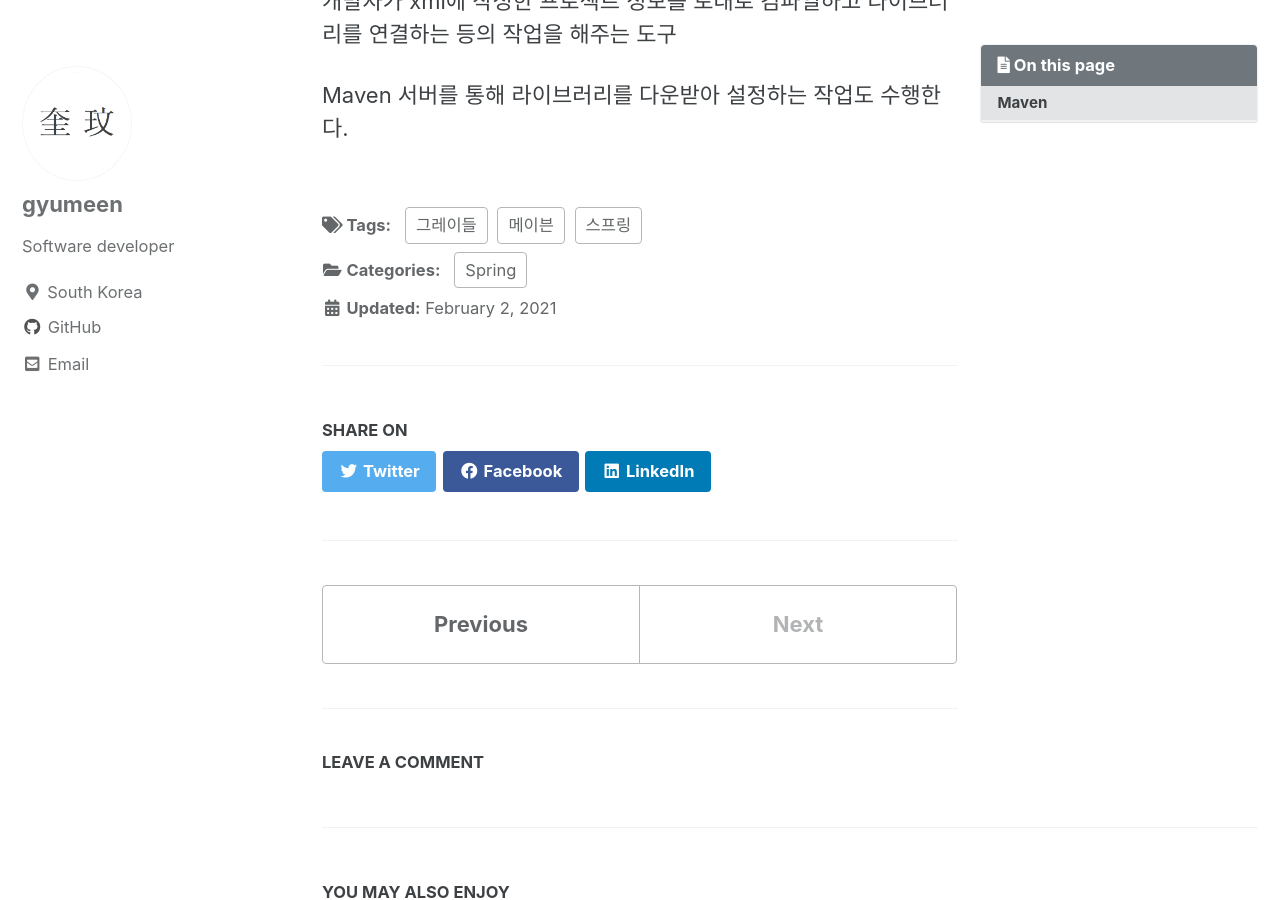
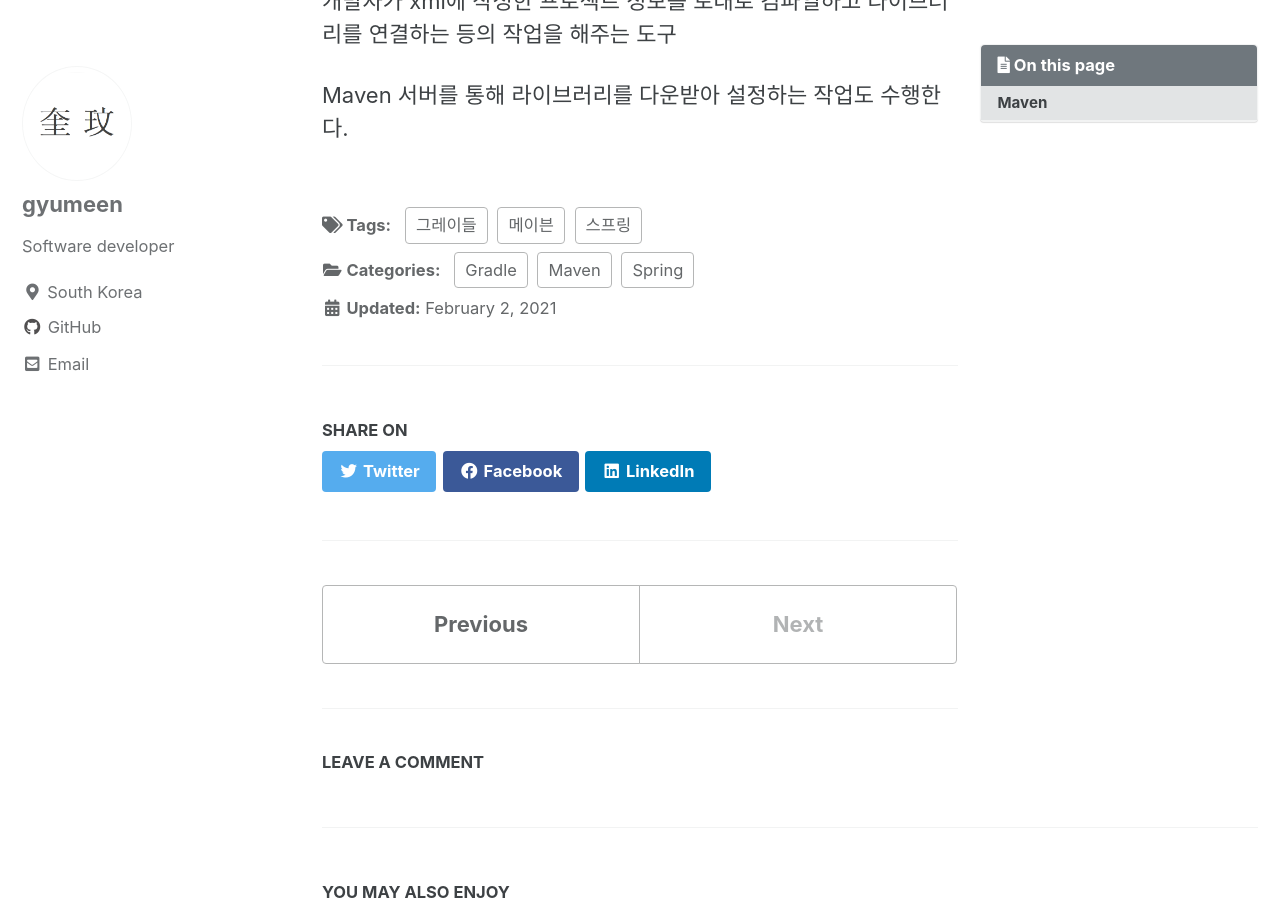
Before and after one commit to gyumeen/gyumeen.github.io, a Jekyll site: the page built from _posts/2021/Spring/2021-02-02-Maven과 Gradle.md, in a window 1280 px wide and 900 px high, scrolled down 394 px. Built offline with Jekyll 4.4.1, drawn with Linux system fonts in a browser that asks for light colours; cached includes are drawn as plain includes; comment, search, counter and statistics services are not loaded.

Commit message:
Update 2021-02-02-Maven과 Gradle.md

```diff
--- a/_posts/2021/Spring/2021-02-02-Maven과 Gradle.md
+++ b/_posts/2021/Spring/2021-02-02-Maven과 Gradle.md
@@ -6,6 +6,8 @@ excerpt: "프로젝트에 대한 자동 빌드 도구 메이븐과 그레이들"
 
 categories:
   - Spring
+  - Maven
+  - Gradle
 tags:
   - 스프링
   - 메이븐
```
